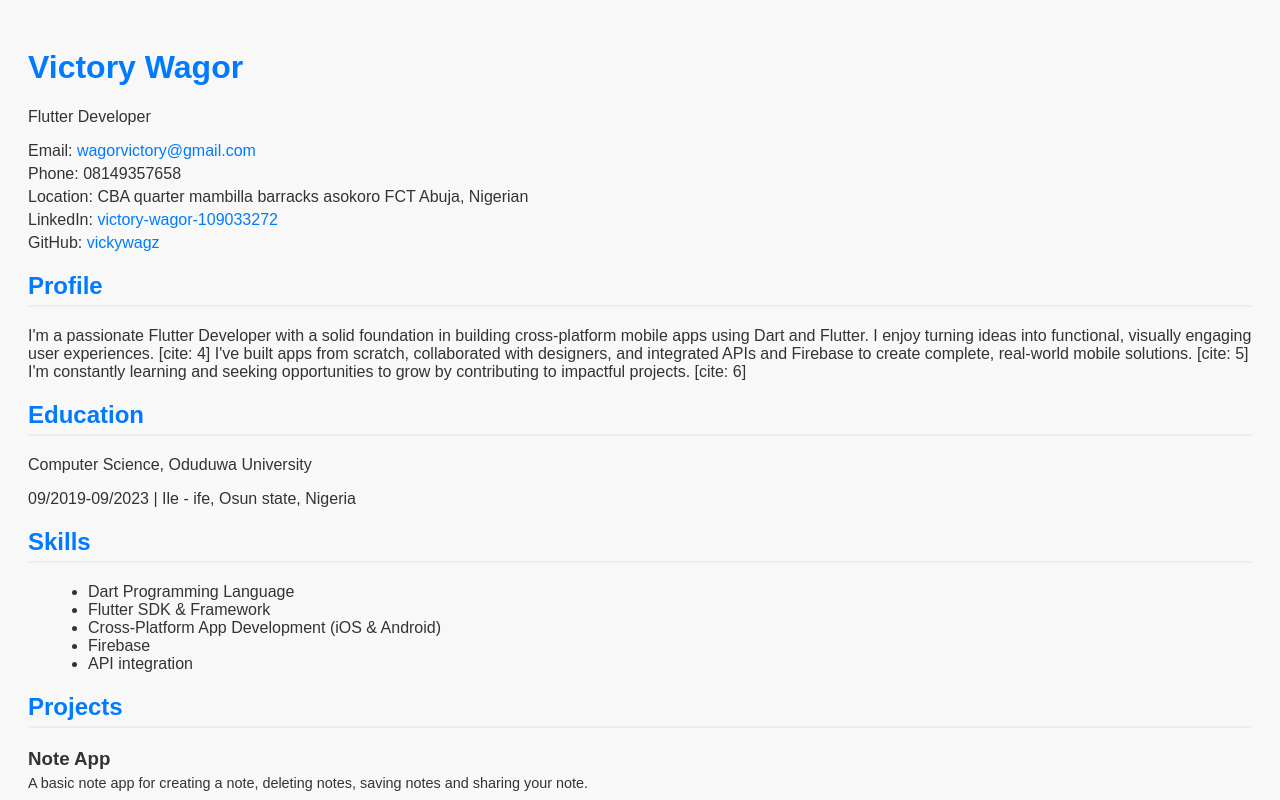
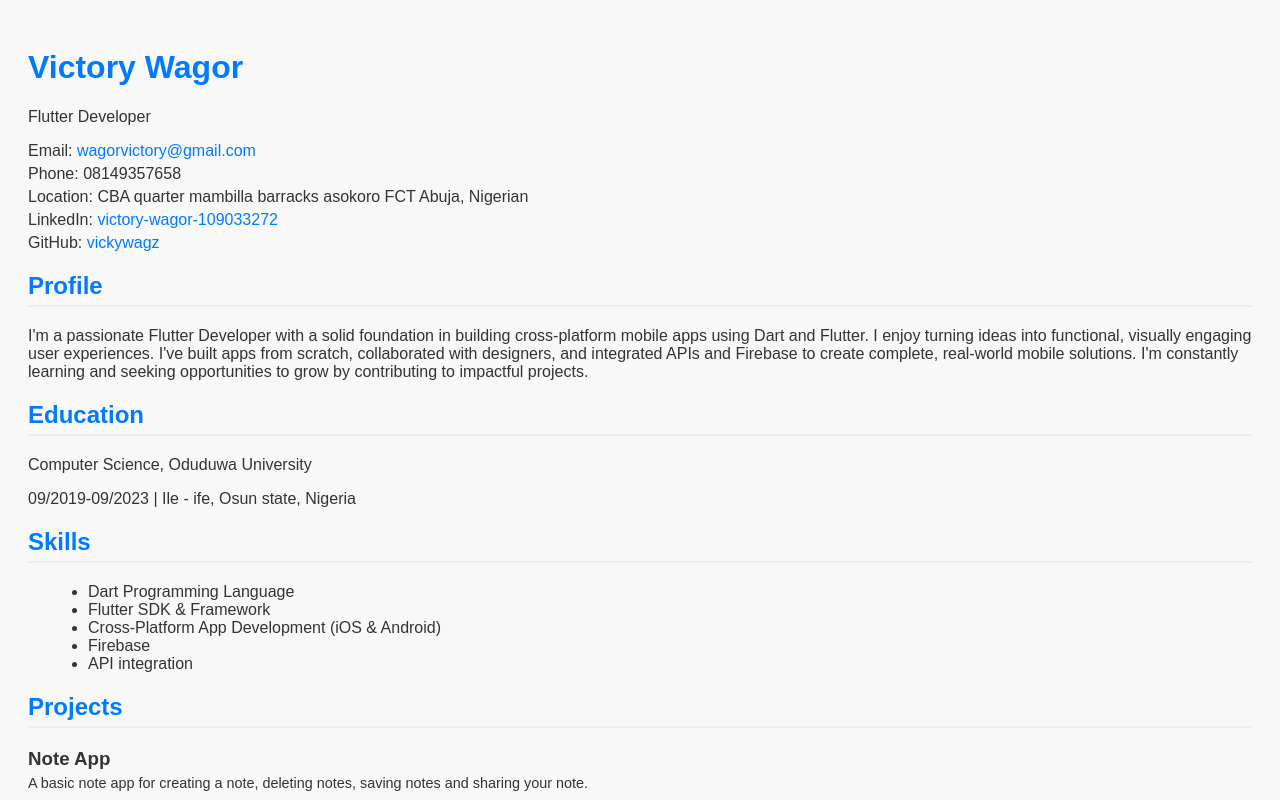
Before and after one commit to vickywagz/my-portfolio, a plain HTML site: page index.html in a window 1280 px wide. Shown: the top 800 px of the page. Drawn offline with Linux system fonts and the light colour scheme.

Commit message:
Update index.html

```diff
--- a/index.html
+++ b/index.html
@@ -59,7 +59,7 @@
     </div>
 
     <h2 class="section-header">Profile</h2>
-    <p>I'm a passionate Flutter Developer with a solid foundation in building cross-platform mobile apps using Dart and Flutter. I enjoy turning ideas into functional, visually engaging user experiences. [cite: 4] I've built apps from scratch, collaborated with designers, and integrated APIs and Firebase to create complete, real-world mobile solutions. [cite: 5] I'm constantly learning and seeking opportunities to grow by contributing to impactful projects. [cite: 6]</p>
+    <p>I'm a passionate Flutter Developer with a solid foundation in building cross-platform mobile apps using Dart and Flutter. I enjoy turning ideas into functional, visually engaging user experiences. I've built apps from scratch, collaborated with designers, and integrated APIs and Firebase to create complete, real-world mobile solutions. I'm constantly learning and seeking opportunities to grow by contributing to impactful projects. </p>
 
     <h2 class="section-header">Education</h2>
     <p>Computer Science, Oduduwa University</p>
```
